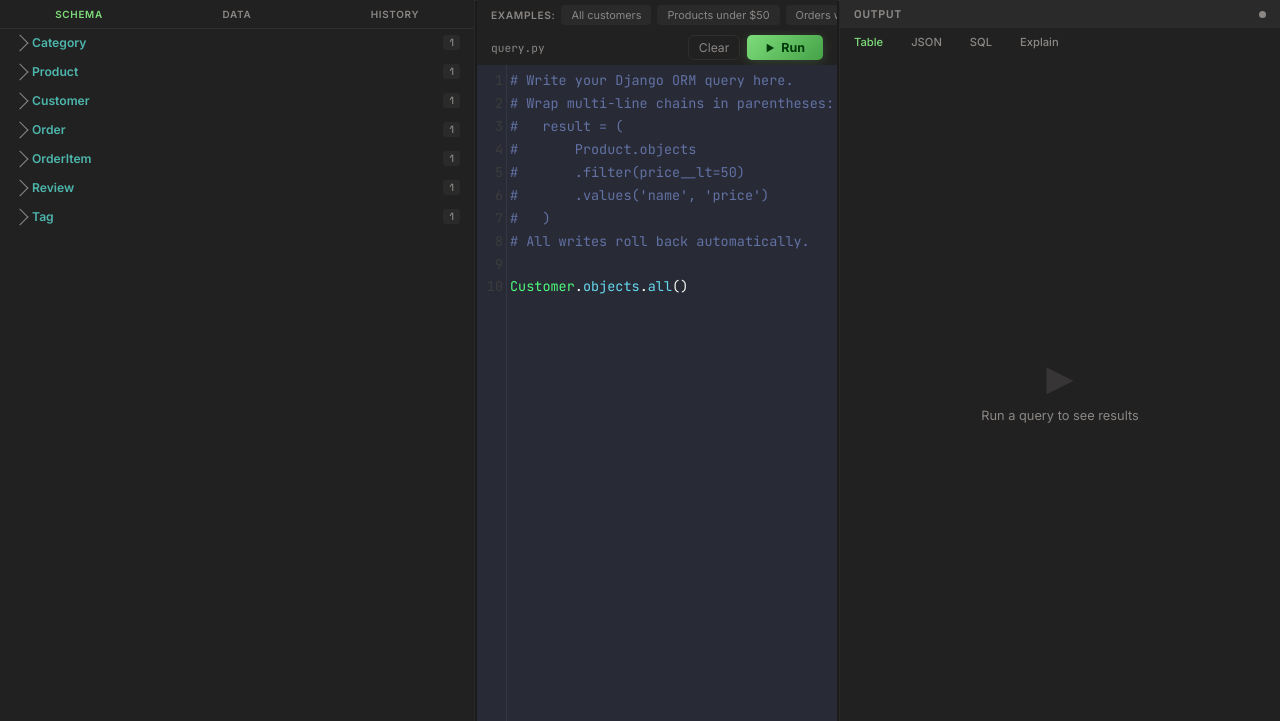
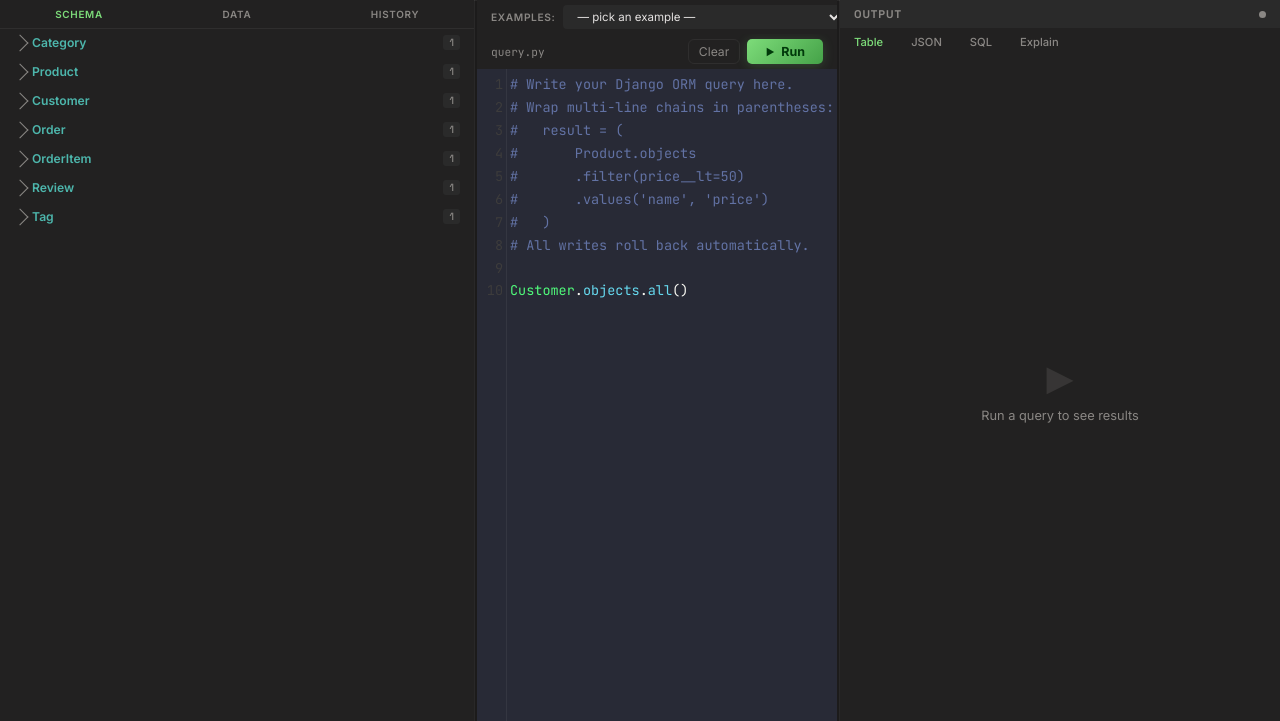
Before and after one commit to dostogircse171/Dj-ORM-Lab, a Django app: page / in a window 1280 px wide. Shown: the part 48-769 px from the top of the page. Run offline with Django 5.2, Linux system fonts and the light colour scheme; tables that the repository leaves empty hold one stand-in row (values such as "Sample post").

Commit message:
Examples dropdown: keep selection, prepend example name as comment

```diff
--- a/templates/playground/index.html
+++ b/templates/playground/index.html
@@ -271,18 +271,20 @@
     .center { flex: 1; display: flex; flex-direction: column; overflow: hidden; min-width: 0; background: var(--void); }
     .examples-bar {
       background: var(--surface); box-shadow: 0 1px 0 var(--divider);
-      padding: 5px 14px; display: flex; align-items: center; gap: 6px;
-      overflow-x: auto; flex-shrink: 0;
+      padding: 5px 14px; display: flex; align-items: center; gap: 8px;
+      flex-shrink: 0;
     }
     .examples-label { font-size: .64rem; color: var(--muted); white-space: nowrap; font-weight: 600; text-transform: uppercase; letter-spacing: .06em; }
-    .example-btn {
+    .examples-select {
       background: var(--surface-hi); border: none;
       outline: 1px solid transparent;
-      color: var(--muted); font-size: .68rem; font-family: var(--font-ui);
-      padding: 3px 10px; border-radius: 4px; cursor: pointer; white-space: nowrap;
-      transition: color .15s, background .15s, outline-color .15s;
+      color: var(--text); font-size: .72rem; font-family: var(--font-ui);
+      padding: 4px 10px; border-radius: 4px; cursor: pointer;
+      transition: outline-color .15s, background .15s;
+      max-width: 340px;
     }
-    .example-btn:hover { background: var(--surface-ov); color: var(--text); outline-color: var(--ghost-border); }
+    .examples-select:hover { background: var(--surface-ov); outline-color: var(--ghost-border); }
+    .examples-select:focus { outline-color: var(--primary); outline-width: 1px; }
 
     /* Editors */
     .editors-wrap { flex: 1; display: flex; overflow: hidden; }
@@ -566,9 +568,12 @@
   <main class="center">
     <div class="examples-bar">
       <span class="examples-label">Examples:</span>
-      {% for ex in examples %}
-      <button class="example-btn" data-index="{{ forloop.counter0 }}">{{ ex.label }}</button>
-      {% endfor %}
+      <select class="examples-select" id="examplesSelect">
+        <option value="">— pick an example —</option>
+        {% for ex in examples %}
+        <option value="{{ forloop.counter0 }}">{{ ex.label }}</option>
+        {% endfor %}
+      </select>
     </div>
 
     <div class="editors-wrap" id="editorsWrap">
@@ -754,11 +759,14 @@ document.querySelectorAll(".sidebar-tab").forEach(tab => {
 });
 
 // ── Examples ──
-document.querySelectorAll(".example-btn").forEach(btn => {
-  btn.addEventListener("click", () => {
-    editorA.setValue(EXAMPLE_CODES[parseInt(btn.dataset.index, 10)]);
-    editorA.focus();
-  });
+const examplesSelect = document.getElementById("examplesSelect");
+examplesSelect.addEventListener("change", function() {
+  if (this.value === "") return;
+  const idx = parseInt(this.value, 10);
+  const label = this.options[this.selectedIndex].text;
+  const code = EXAMPLE_CODES[idx];
+  editorA.setValue("# Example: " + label + "\n" + code);
+  editorA.focus();
 });
 
 // ── Clear buttons ──
```
